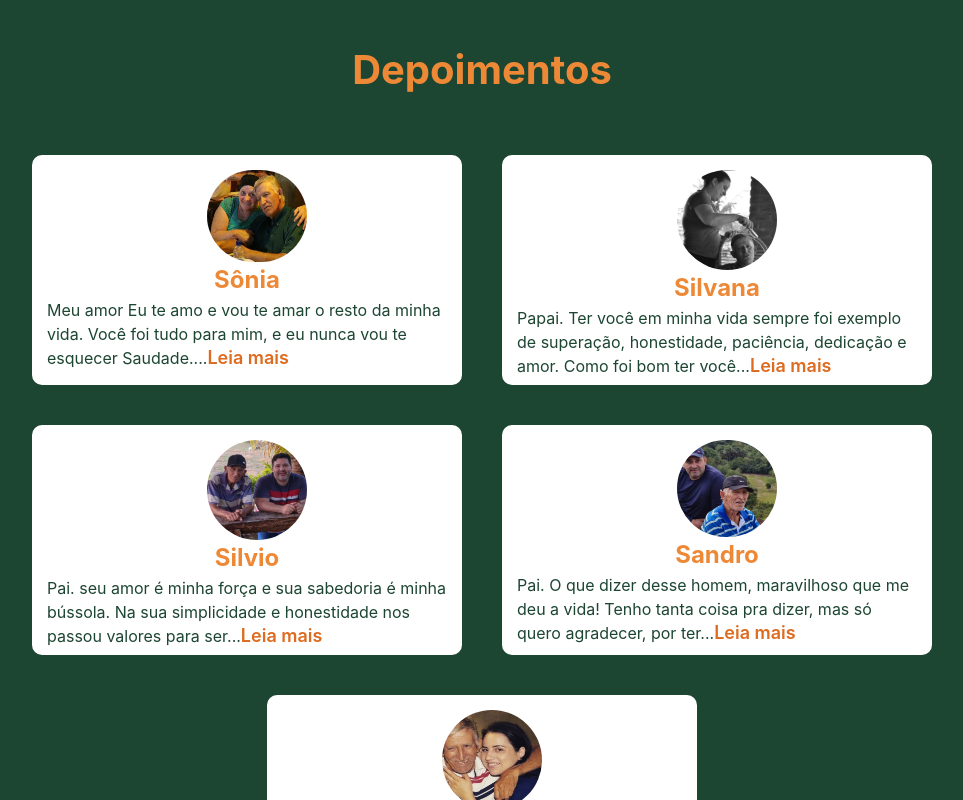
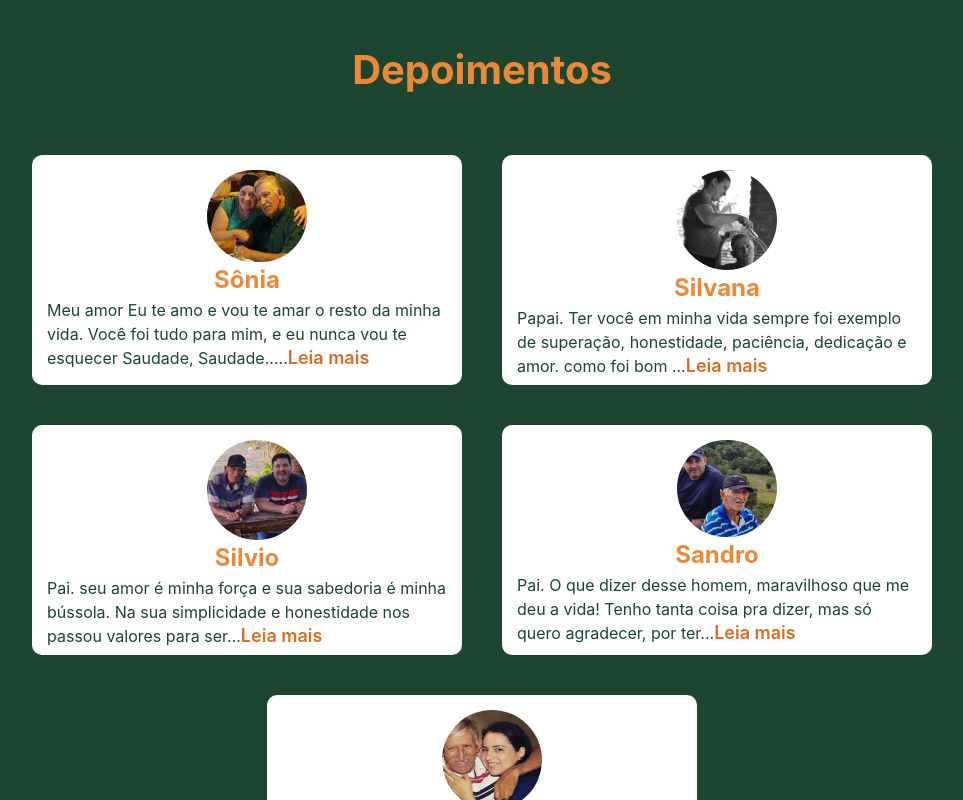
Before and after one commit to CTiagoCosta/memorialisraelandreo, a React (Vite) app: page /#/depositions in a window 1280 px wide. Shown: the top 800 px of the page, without its empty margins (158-1121 px from the left). Built offline with nearby package versions, Linux system fonts and the light colour scheme.

Commit message:
Mudança no componente do depoimento e mudança no depoimento da filha

```diff
--- a/src/components/Cards.tsx
+++ b/src/components/Cards.tsx
@@ -5,7 +5,6 @@ import { devices } from "../resorces/devices";
 export const CardWhite = styled.div`
     width: 430px;
     background: white;
-    height: 310px;
     border-radius: 10px;
     display: flex;
     flex-direction: column;
--- a/src/pages/Depositions.tsx
+++ b/src/pages/Depositions.tsx
@@ -41,7 +41,7 @@ export function Depositions(){
                     <OrangeH2>Sônia</OrangeH2>
                     <GreenH2>
                         Meu amor
-                        Eu te amo e vou te amar o resto da minha vida. Você foi tudo para mim, e eu nunca vou te esquecer Saudade....
+                        Eu te amo e vou te amar o resto da minha vida. Você foi tudo para mim, e eu nunca vou te esquecer Saudade, Saudade.....
                         <Button colorScheme="orange" size='lg' variant='link' onClick={() => handleOpenModal({
                             title: 'Marido',
                             body: 'Eu te amo e vou te amar o resto da minha vida. Você foi tudo para mim, e eu nunca vou te esquecer Saudade. Saudade. Nossa, eu fui muito feliz ao seu lado.  Adorei a família que você me deu,  você foi sempre carinhoso.  Você é amor na minha vida, sinto falta da sua presença, sua companhia e do seu amor. Obrigado por tudo.',
@@ -56,10 +56,10 @@ export function Depositions(){
                     <OrangeH2>Silvana</OrangeH2>
                     <GreenH2>
                         Papai.
-                        Ter você em minha vida sempre foi exemplo de superação, honestidade, paciência, dedicação e amor. Como foi bom ter você...
+                        Ter você em minha vida sempre foi exemplo de superação, honestidade, paciência, dedicação e amor. como foi bom ...
                         <Button colorScheme="orange" size='lg' variant='link' onClick={() => handleOpenModal({
                             title: 'Papai',
-                            body: 'Ter você em minha vida sempre foi exemplo de superação, honestidade, paciência, possível com você, fizemos planos e os desfazemos, foram dias incríveis ao seu lado, tudo era possível, otimismo era seu lema, não tinha tempo ruim, mesmo nas horas mais complicadas. Mas, ainda assim, gostaria de mais,  mais abraços seus, mais conversas, mais beijos ou apenas ficar pertinho no sofá enquanto você descansava, minha vida tem um marco, com você e sem você, o antes e o depois, tudo tem um novo olhar, um novo significado e nada mais será completo a cada dia que passa a saudade aumenta, como dói saber que você não está aqui entre nós. mas, honrarei sua memória com a prática de seus ensinamentos e seu legado estará vivo  para sempre. Com amor sua filha Silvana. ',
+                            body: 'Ter você em minha vida sempre foi exemplo de superação, honestidade, paciência, dedicação e amor. Como foi bom ter você como pai, sei que aproveitei cada minuto possível com você, fizemos planos e os desfazemos, foram dias incríveis ao seu lado, tudo era possível, otimismo era seu lema, não tinha tempo ruim, mesmo nas horas mais complicadas, mas ainda assim gostaria de mais, mais abraços seus, mais conversas, mais beijos ou apenas ficar pertinho no sofá enquanto você descansava, minha vida tem um marco, com você e sem você, o antes e o depois, tudo tem um novo olhar, um novo significado e nada mais será completo, a cada dia que passa a saudade aumenta, como dói saber que você não está aqui entre nós, mas honrarei sua memória com a prática de seus ensinamentos e seu legado estará vivo para sempre. Com amor sua filha Silvana.',
                             imageUrl: `${silvana}`
                         })}
                         > Leia mais
```
